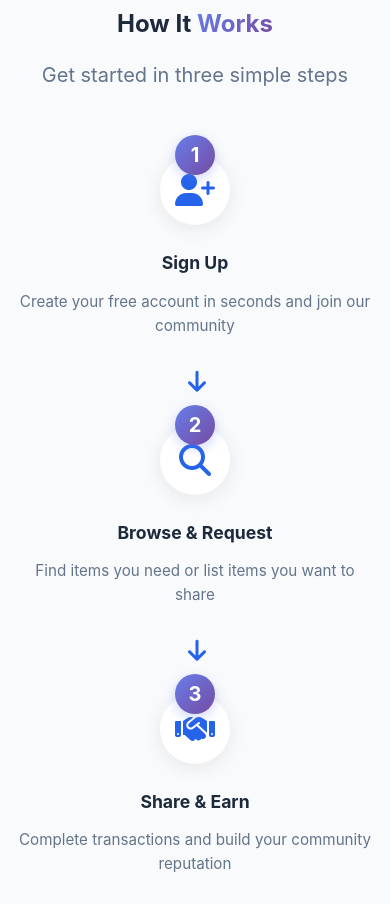
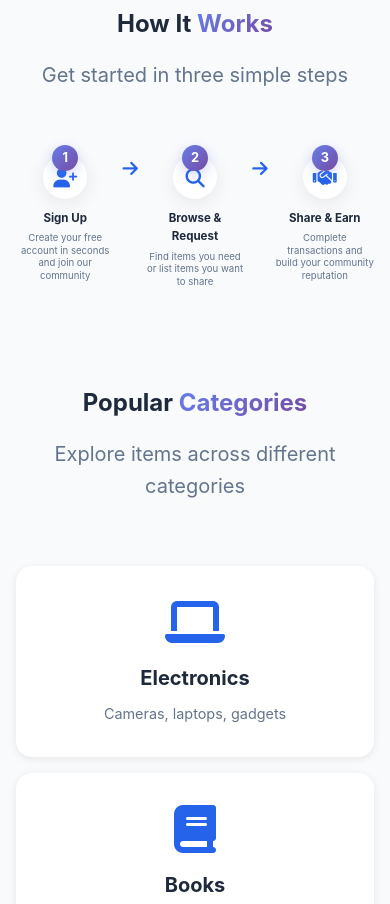
Before and after one commit to ArnavRoy10/BorrowBuddy-sell, a plain HTML site: page frontend/index.html in a window 390 px wide. Shown: the part 3000-3904 px from the top of the page. Drawn offline with Linux system fonts and the light colour scheme.

Commit message:
Update styles.css

```diff
--- a/frontend/styles.css
+++ b/frontend/styles.css
@@ -423,13 +423,14 @@ img {
 .steps-container {
     display: flex;
     justify-content: center;
-    align-items: center;
+    align-items: flex-start;
     gap: 2rem;
     margin-top: 4rem;
 }
 
 .step {
     flex: 1;
+    min-width: 0;
     max-width: 300px;
     text-align: center;
     position: relative;
@@ -485,29 +486,35 @@ img {
 
 @media (max-width: 640px) {
     .steps-container {
-        flex-direction: column;
-        gap: 1.5rem;
-        align-items: center;
-    }
-
-    .step {
-        max-width: 100%;
-        width: 100%;
+        gap: 0.5rem;
     }
 
     .step-connector {
-        transform: rotate(90deg);
-        font-size: 1.5rem;
+        font-size: 1.1rem;
     }
 
     .step-icon {
-        width: 70px;
-        height: 70px;
-        font-size: 2rem;
+        width: 44px;
+        height: 44px;
+        font-size: 1.2rem;
+        margin-bottom: 0.6rem;
+    }
+
+    .step-number {
+        width: 26px;
+        height: 26px;
+        font-size: 0.8rem;
+        top: -10px;
     }
 
     .step h3 {
-        font-size: 1.1rem;
+        font-size: 0.72rem;
+        margin-bottom: 0.3rem;
+    }
+
+    .step p {
+        font-size: 0.6rem;
+        line-height: 1.3;
     }
 }
 
@@ -684,14 +691,6 @@ img {
     .hero-illustration {
         height: 400px;
         font-size: 6rem;
-    }
-
-    .steps-container {
-        flex-direction: column;
-    }
-
-    .step-connector {
-        transform: rotate(90deg);
     }
 
     .footer-content {
```
